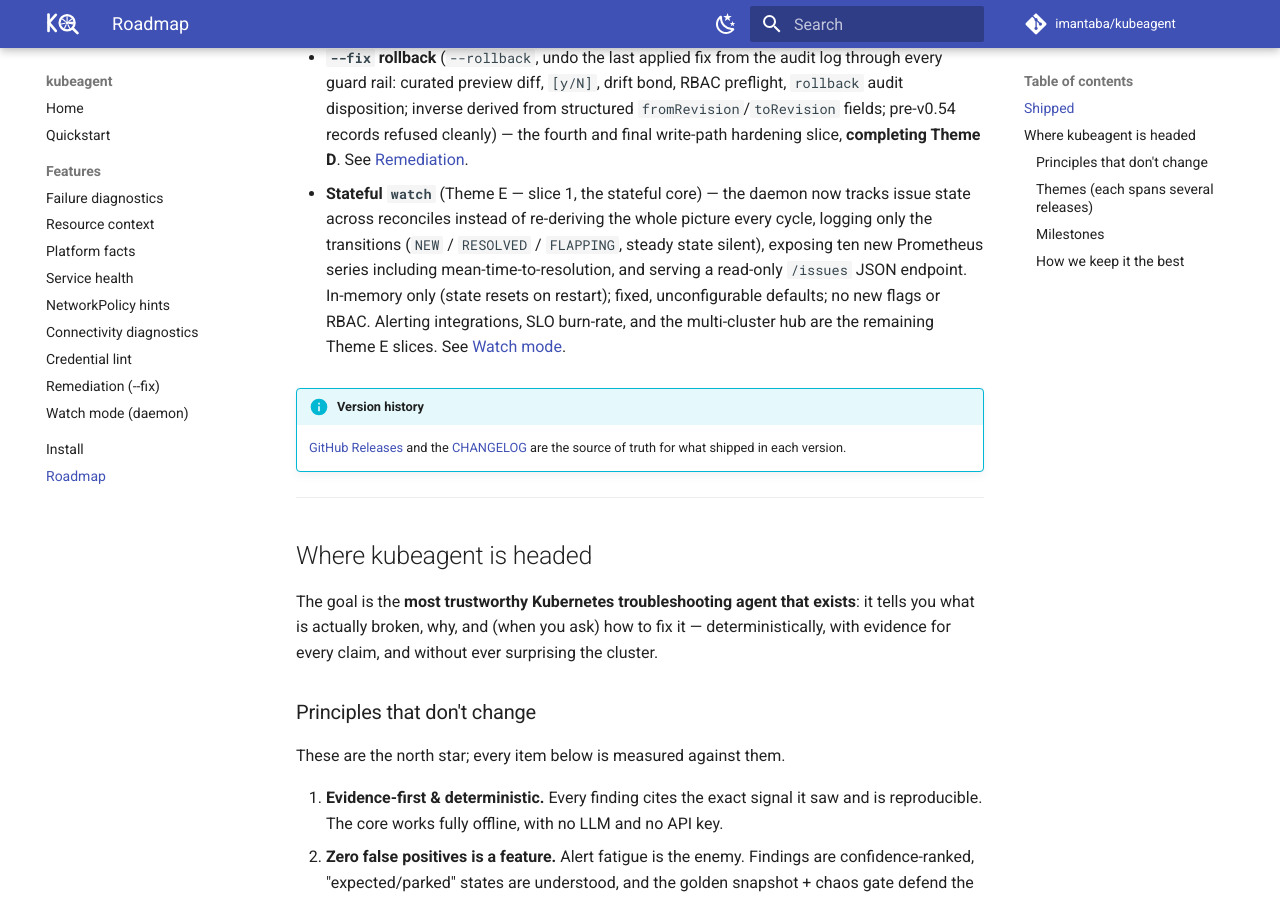
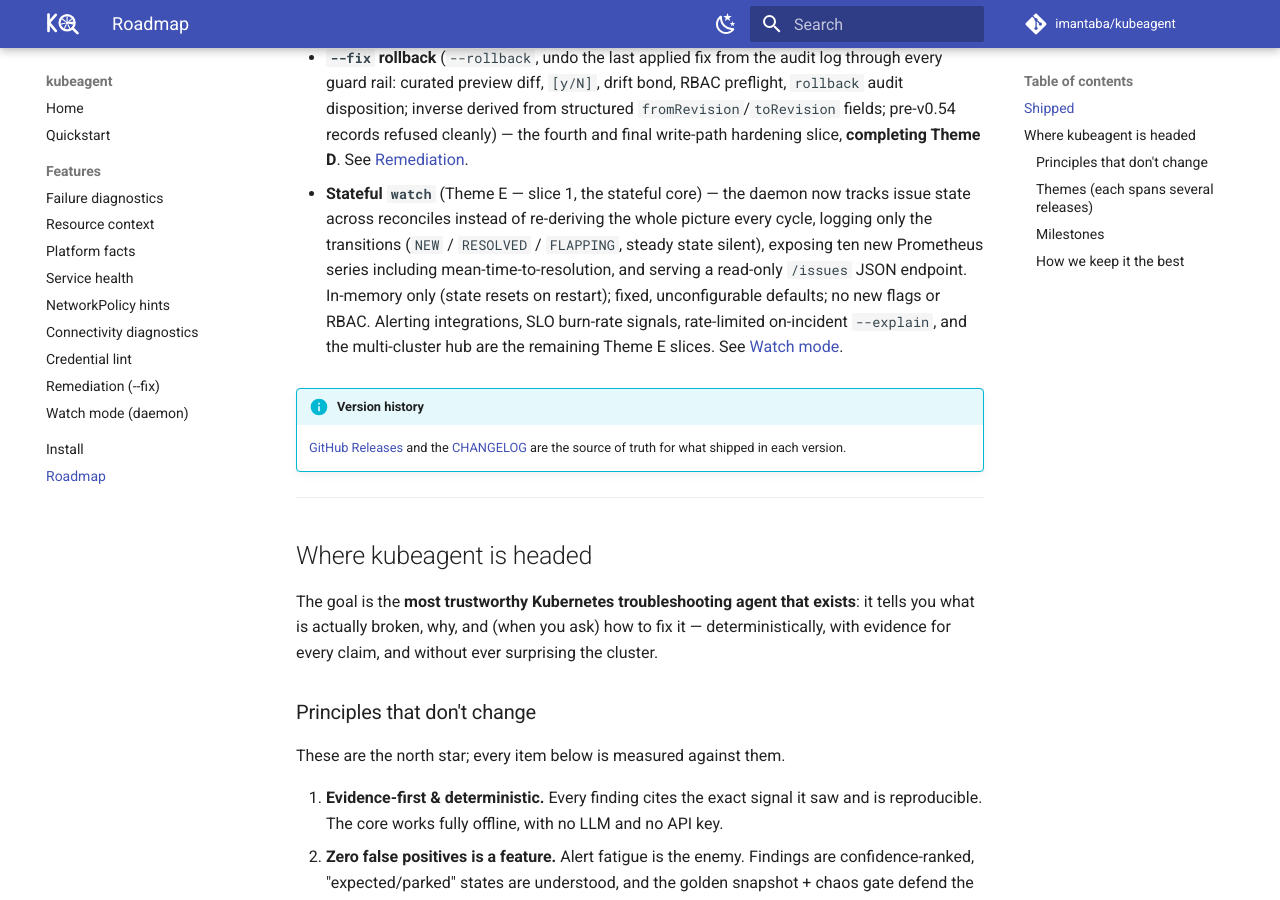
Before and after one commit to imantaba/kubeagent, an MkDocs documentation site: the page built from website/docs/roadmap.md, in a window 1280 px wide and 900 px high, scrolled down 5783 px. Built offline with MkDocs 1.6.1 and Material for MkDocs 9.7.7, drawn with Linux system fonts in a browser that asks for light colours; comment, search, counter and statistics services are not loaded.

Commit message:
docs: keep the Theme E remaining-slices list consistent with the theme description

```diff
--- a/website/docs/roadmap.md
+++ b/website/docs/roadmap.md
@@ -285,8 +285,9 @@
   `FLAPPING`, steady state silent), exposing ten new Prometheus series
   including mean-time-to-resolution, and serving a read-only `/issues` JSON
   endpoint. In-memory only (state resets on restart); fixed, unconfigurable
-  defaults; no new flags or RBAC. Alerting integrations, SLO burn-rate, and
-  the multi-cluster hub are the remaining Theme E slices. See
+  defaults; no new flags or RBAC. Alerting integrations, SLO burn-rate signals,
+  rate-limited on-incident `--explain`, and the multi-cluster hub are the
+  remaining Theme E slices. See
   [Watch mode](features/watch-mode.md#issue-tracking-state-across-reconciles).
 
 !!! info "Version history"
```
